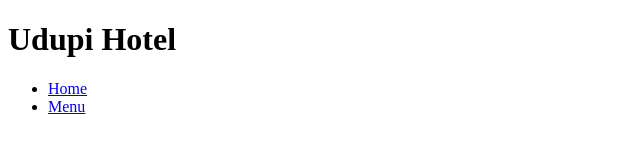
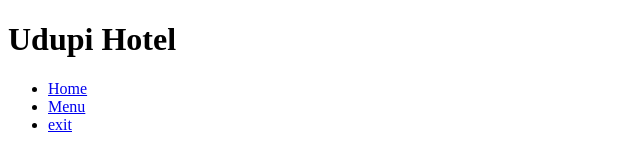
Before and after one commit to SAI-RANJITH-S-D/Sdet_practise, a plain HTML site: page index.html in a window 1280 px wide. Shown: the full height of the page, 0-640 px from the left. Drawn offline with Linux system fonts and the light colour scheme.

Commit message:
2 commit

```diff
--- a/index.html
+++ b/index.html
@@ -12,6 +12,7 @@
             <ul>
                 <li><a href="#">Home</a></li>
                 <li><a href="#">Menu</a></li>
+                <li><a href="#">exit</a></li>
             </ul>
         </nav>
     </header>
```
Also changed, not shown: sample.txt.txt (added).
